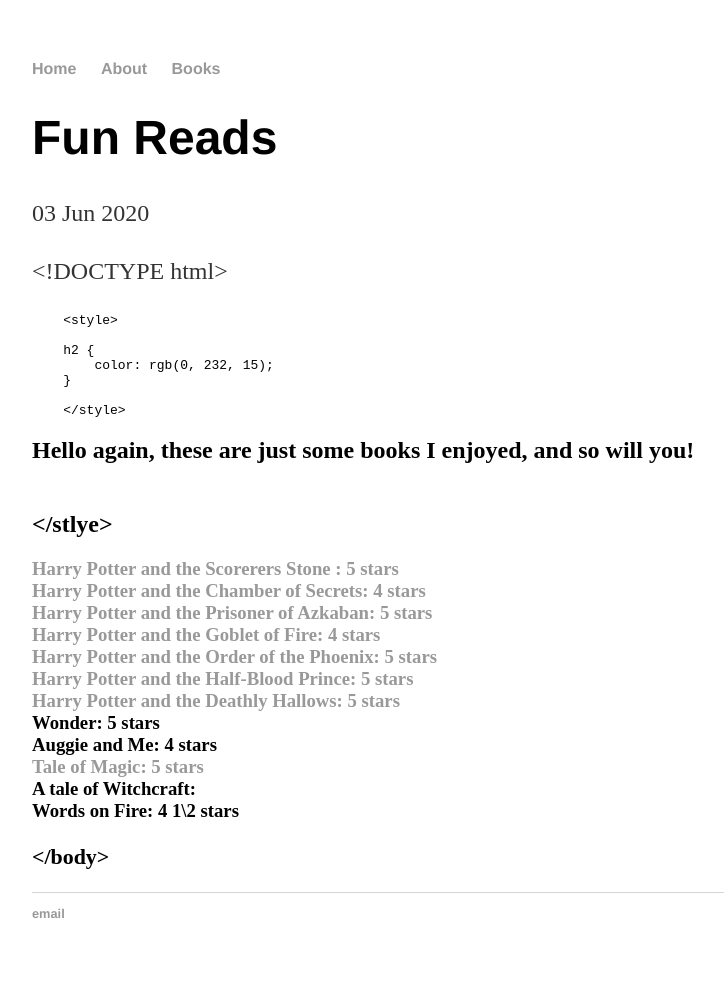
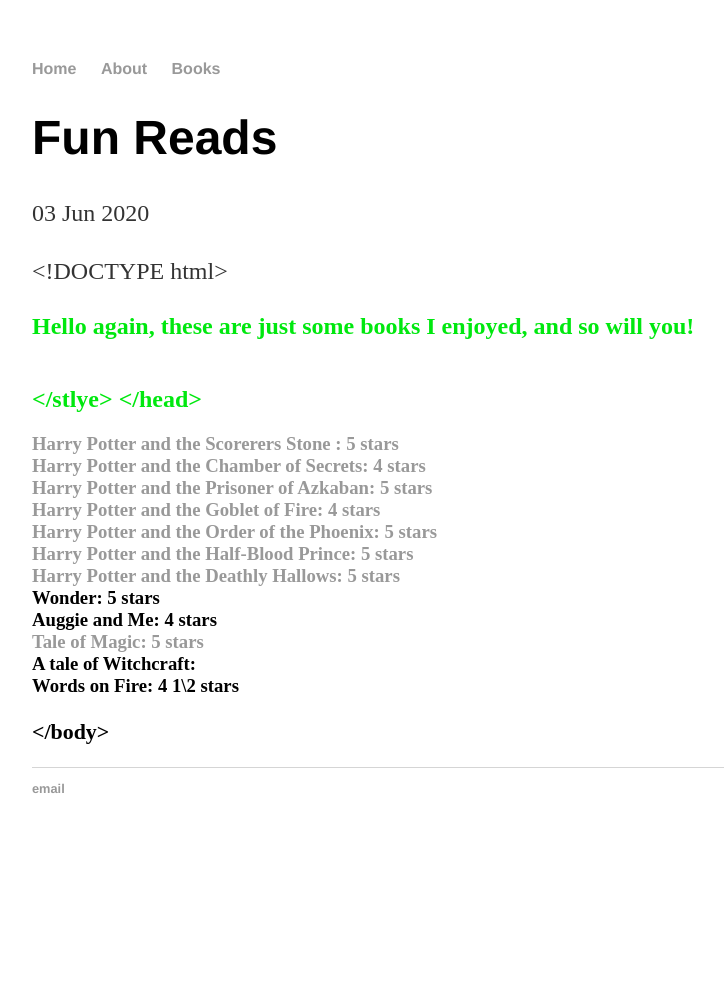
Before and after one commit to meerkatbhat/meerkatbhat, a Jekyll site: the page built from _posts/2020-06-3-Fun Reads.md, in a window 1280 px wide. Shown: the whole page, without its empty margins (160-884 px from the left). Built offline with Jekyll 4.4.1, drawn with Linux system fonts in a browser that asks for light colours; after the commit the page ends 900 px from its top, so only the background shows below that.

Commit message:
Update 2020-06-3-Fun Reads.md

```diff
--- a/_posts/2020-06-3-Fun Reads.md
+++ b/_posts/2020-06-3-Fun Reads.md
@@ -4,6 +4,8 @@
 date: 2020-06-3
 ---
 <!DOCTYPE html>
+<html>
+  <head>
  <title>CSS Basics</title>
         <style>
 
@@ -16,7 +18,7 @@
 <h2>Hello again, these are just some books
 I enjoyed, and so will you!<h2> <br>
   </stlye>
-
+ </head>
 
 
 <h3> <a href="https://www.amazon.com/Harry-Potter-Paperback-Box-Books/dp/0545162076/ref=sr_1_3?dchild=1&keywords=harry+potter+book+set&qid=1599514810&sr=8-3">Harry Potter and the Scorerers Stone  : 5 stars <br>
@@ -33,3 +35,4 @@
  <div class="blurb">
  Words on Fire: 4 1\2 stars <br> <h3>
   </body>
+  <html>
```
